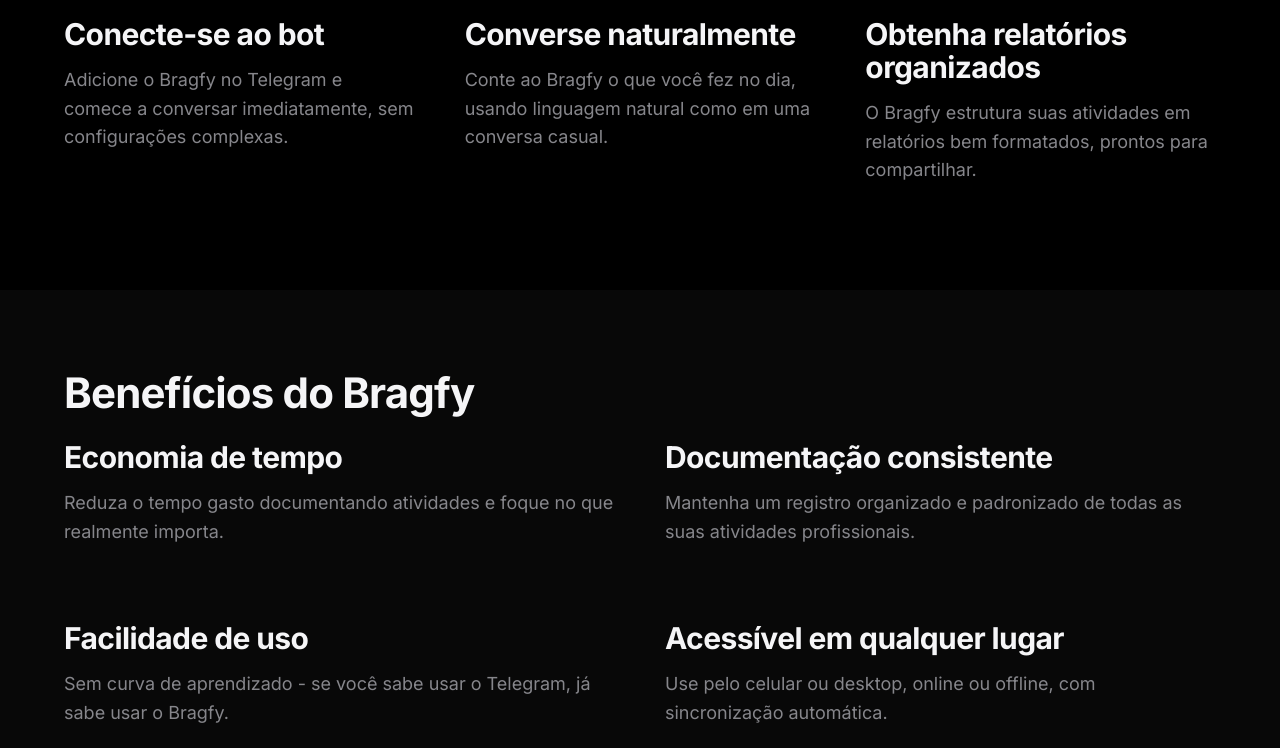
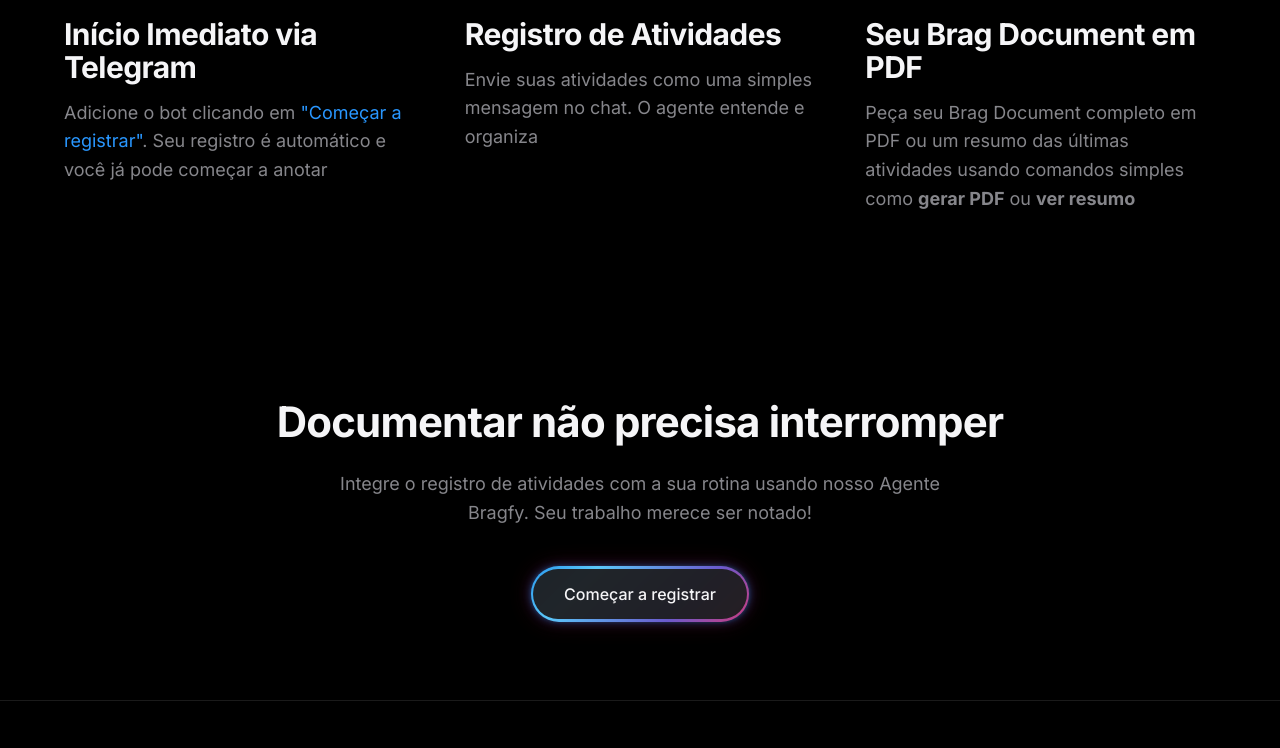
Before and after one commit to baltazarparra/bragfy-site, a plain HTML site: page index.html in a window 1280 px wide. Shown: the part 941-1689 px from the top of the page. Drawn offline with nearby package versions, Linux system fonts and the light colour scheme.

Commit message:
feat: Update 10

```diff
--- a/css/style.css
+++ b/css/style.css
@@ -406,7 +406,7 @@
 
 @media (min-width: 768px) {
     .footer-content {
-        grid-template-columns: 1.5fr 1fr 1fr;
+        grid-template-columns: 4fr 1fr;
         gap: 3rem;
     }
 }
--- a/index.html
+++ b/index.html
@@ -157,7 +157,6 @@
         <nav class="navigation" aria-label="Principal">
           <ul class="nav-list">
             <li><a href="#como-funciona">Como funciona</a></li>
-            <li><a href="#beneficios">Benefícios</a></li>
             <li>
               <a
                 href="https://t.me/bragfy_bot?start=landing"
@@ -175,7 +174,7 @@
       <section class="hero">
         <div class="container">
           <div class="hero-content">
-            <h1>Documente seu trabalho diário com simplicidade via Telegram</h1>
+            <h1>Documente seu impacto sem esforço</h1>
             <p class="subtitle">
               Bragfy é um agente inteligente que ajuda profissionais a
               registrarem suas atividades diárias sem esforço, diretamente no
@@ -248,10 +247,12 @@
                   />
                 </svg>
               </div>
-              <h3>Conecte-se ao bot</h3>
+              <h3>Início Imediato via Telegram</h3>
               <p>
-                Adicione o Bragfy no Telegram e comece a conversar
-                imediatamente, sem configurações complexas.
+                Adicione o bot clicando em
+                <a href="https://t.me/bragfy_bot?start=landing" target="_blank"
+                  >"Começar a registrar"</a
+                >. Seu registro é automático e você já pode começar a anotar
               </p>
             </div>
             <div class="feature-card">
@@ -320,10 +321,10 @@
                   />
                 </svg>
               </div>
-              <h3>Converse naturalmente</h3>
+              <h3>Registro de Atividades</h3>
               <p>
-                Conte ao Bragfy o que você fez no dia, usando linguagem natural
-                como em uma conversa casual.
+                Envie suas atividades como uma simples mensagem no chat. O
+                agente entende e organiza
               </p>
             </div>
             <div class="feature-card">
@@ -365,47 +366,11 @@
                   />
                 </svg>
               </div>
-              <h3>Obtenha relatórios organizados</h3>
+              <h3>Seu Brag Document em PDF</h3>
               <p>
-                O Bragfy estrutura suas atividades em relatórios bem formatados,
-                prontos para compartilhar.
-              </p>
-            </div>
-          </div>
-        </div>
-      </section>
-
-      <!-- Benefícios -->
-      <section id="beneficios" class="section section-alt">
-        <div class="container">
-          <h2>Benefícios do Bragfy</h2>
-          <div class="benefits-grid">
-            <div class="benefit-item">
-              <h3>Economia de tempo</h3>
-              <p>
-                Reduza o tempo gasto documentando atividades e foque no que
-                realmente importa.
-              </p>
-            </div>
-            <div class="benefit-item">
-              <h3>Documentação consistente</h3>
-              <p>
-                Mantenha um registro organizado e padronizado de todas as suas
-                atividades profissionais.
-              </p>
-            </div>
-            <div class="benefit-item">
-              <h3>Facilidade de uso</h3>
-              <p>
-                Sem curva de aprendizado - se você sabe usar o Telegram, já sabe
-                usar o Bragfy.
-              </p>
-            </div>
-            <div class="benefit-item">
-              <h3>Acessível em qualquer lugar</h3>
-              <p>
-                Use pelo celular ou desktop, online ou offline, com
-                sincronização automática.
+                Peça seu Brag Document completo em PDF ou um resumo das últimas
+                atividades usando comandos simples como <b>gerar PDF</b> ou
+                <b>ver resumo</b>
               </p>
             </div>
           </div>
@@ -415,10 +380,10 @@
       <!-- CTA Section -->
       <section id="comece-agora" class="section cta-section">
         <div class="container">
-          <h2>Pronto para otimizar sua documentação diária?</h2>
+          <h2>Documentar não precisa interromper</h2>
           <p class="cta-subtitle">
-            Comece agora mesmo e transforme a maneira como você registra suas
-            atividades profissionais.
+            Integre o registro de atividades com a sua rotina usando nosso
+            Agente Bragfy. Seu trabalho merece ser notado!
           </p>
           <a
             href="https://t.me/bragfy_bot?start=landing"
@@ -440,21 +405,8 @@
             <h4>Links</h4>
             <ul>
               <li><a href="#como-funciona">Como funciona</a></li>
-              <li><a href="#beneficios">Benefícios</a></li>
               <li><a href="terms.html">Termos de Uso</a></li>
               <li><a href="privacy.html">Política de Privacidade</a></li>
-            </ul>
-          </div>
-          <div class="footer-contact">
-            <h4>Contato</h4>
-            <ul>
-              <li>
-                <a href="mailto:contato@bragfy.com.br">contato@bragfy.com.br</a>
-              </li>
-              <li><a href="https://twitter.com/bragfy">Twitter</a></li>
-              <li>
-                <a href="https://linkedin.com/company/bragfy">LinkedIn</a>
-              </li>
             </ul>
           </div>
         </div>
```
Also changed, not shown: privacy.html (+6 -19 lines), terms.html (+6 -21 lines).
